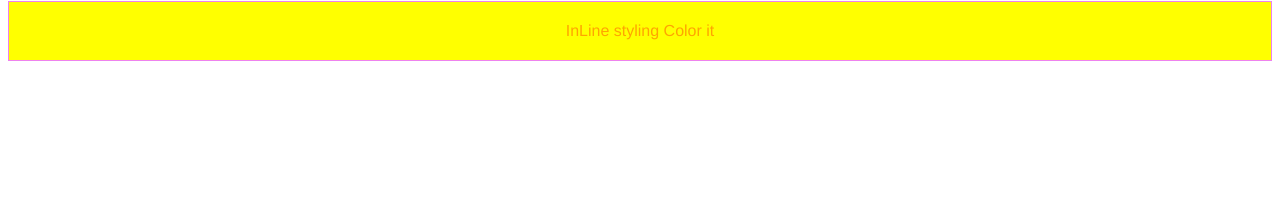
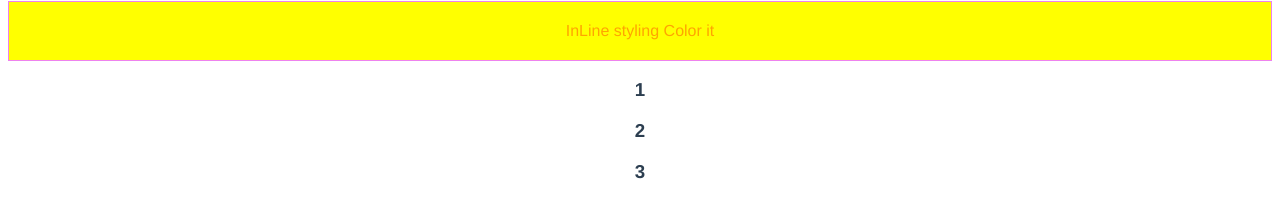
Before and after one commit to t007rushi/vue-learning, a Vue app: page / in a window 1280 px wide. Shown: the part 584-797 px from the top of the page. Built offline with nearby package versions, Linux system fonts and the light colour scheme.

Commit message:
cond. render

```diff
--- a/src/App.vue
+++ b/src/App.vue
@@ -13,6 +13,17 @@
   <h2 v-else-if="num < 0">This is -ve</h2>
   <h2 v-else> This is Zero</h2>
   <div :style="stylishObject">InLine styling Color it</div>
+
+<template v-if="num === -1">
+  <h3>1</h3>
+  <h3>2</h3>
+  <h3>3</h3>
+</template>
+
+
+  <div v-if="booleanCheck">Using if</div>
+<div v-show="booleanCheck">Using Show</div>
+
 </template>
 
 <script>
@@ -36,6 +47,8 @@ export default {
         padding: "20px",
       },
       num: -1,
+      booleanCheck : false,
+
     };
   },
   methods: {
```
